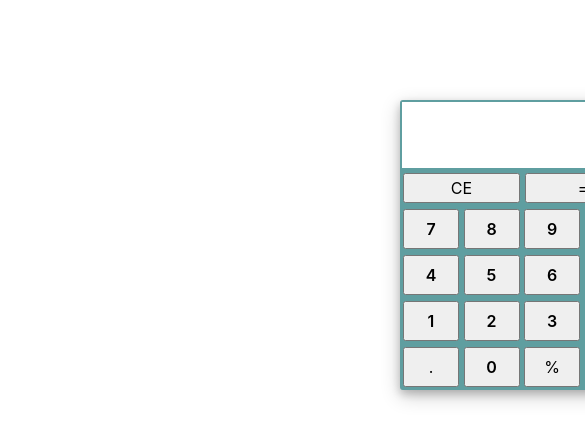
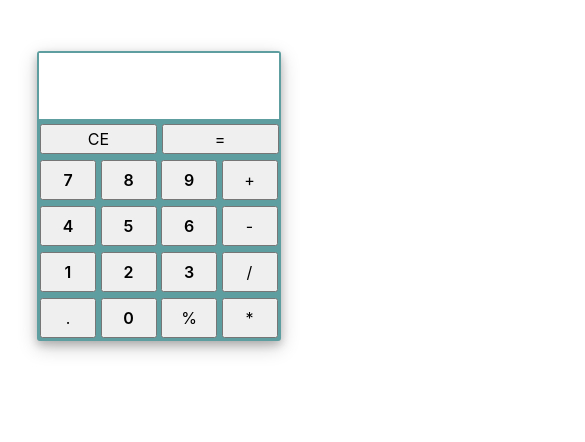
Before and after one commit to shakilhossain120/calculators, a plain HTML site: page index.html in a window 390 px wide. Shown: the top 442 px of the page, 585 px wide, since content can reach past the window. Drawn offline with Linux system fonts and the light colour scheme.

Commit message:
Add files via upload

```diff
--- a/css/media.css
+++ b/css/media.css
@@ -3,6 +3,19 @@
 @media (max-width: 575.98px) {
 /*top header start*/
 
+
+.wraper {
+    margin-top: 51px;
+    width: 244px;
+    margin-left: 37px;
+    padding-bottom: 3px;
+    padding-left: 3px;
+    border-bottom-left-radius: 3px;
+    border-bottom-right-radius: 3px;
+    border-top-left-radius: 3px;
+    border-top-right-radius: 3px;
+    box-shadow: 0 4px 8px 0 rgba(0,0,0,0.2), 0 6px 20px 0 rgba(0,0,0,0.2);
+}
 /*---------*/
 }/*coll-end*/
 /*---------*/
--- a/index.html
+++ b/index.html
@@ -9,6 +9,7 @@
   <link rel="stylesheet" href="css/bootstrap.css">
   <!-- style-css -->
   <link rel="stylesheet" href="css/style.css">
+  <link rel="stylesheet" href="css/media.css">
   <title>calculator</title>
 </head>
 <body>
```
